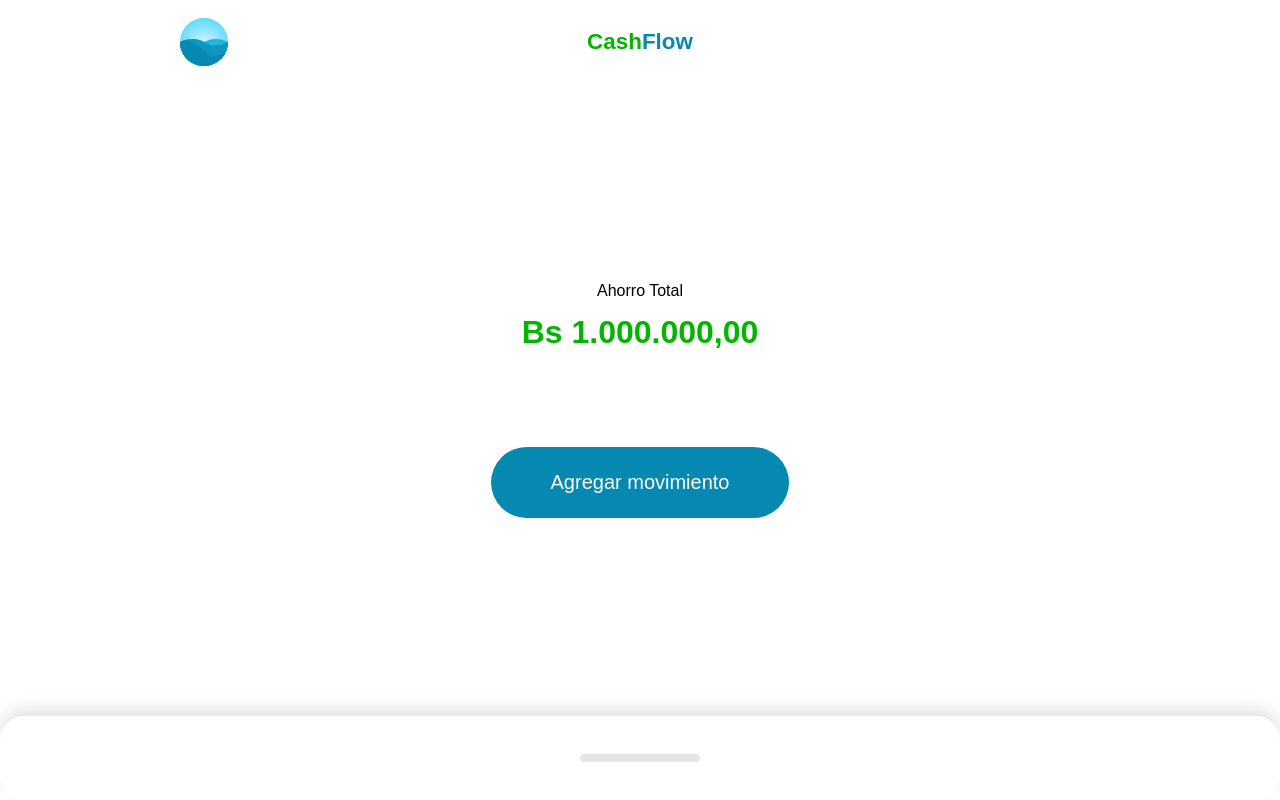
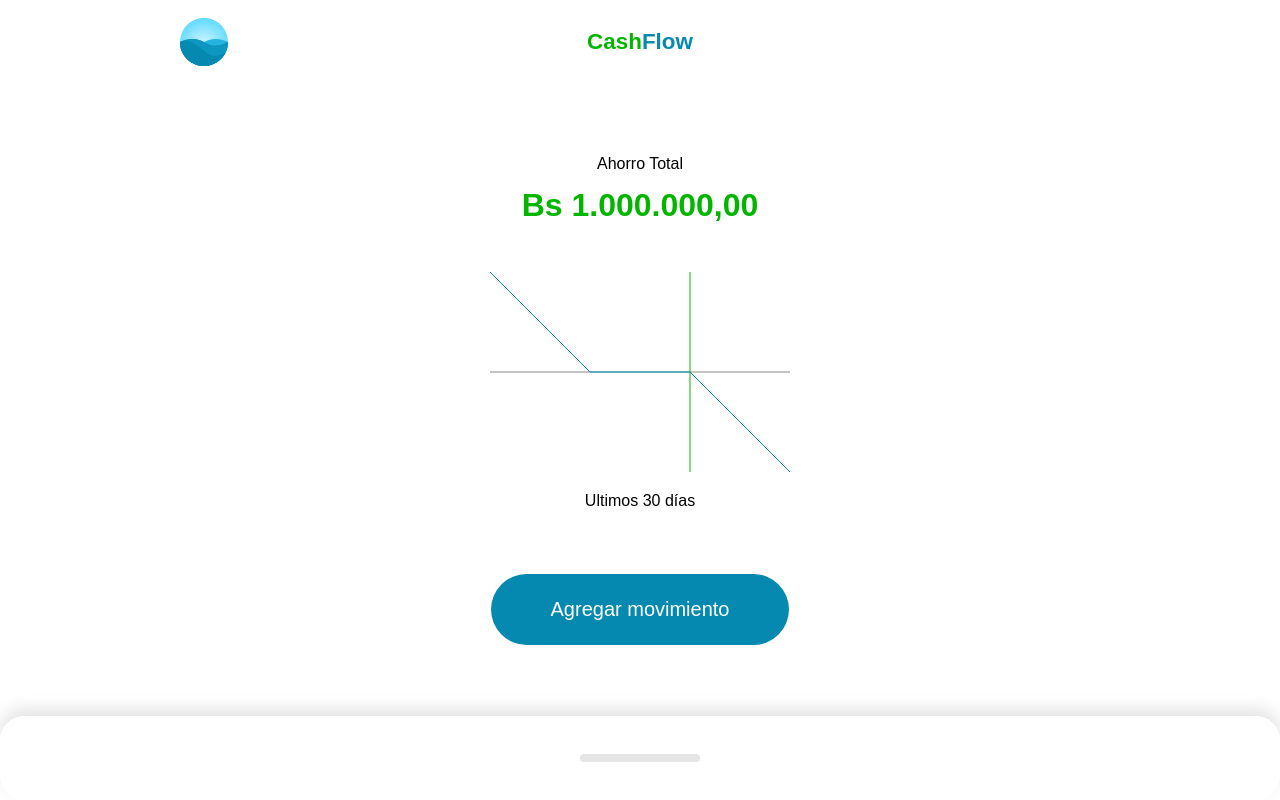
Before and after one commit to mnava25/cashflow_platzi, a Vue app: page / in a window 1280 px wide. Built offline with nearby package versions, Linux system fonts and the light colour scheme.

Commit message:
[FEATURE] grafico

```diff
--- a/src/components/Home.vue
+++ b/src/components/Home.vue
@@ -5,7 +5,9 @@
     </template>
     <template #resume>
       <Resume :label="'Ahorro Total'" :amount="amount" :total-amount="1000000">
-        <template #graphic></template>
+        <template #graphic>
+          <Graphic></Graphic>
+        </template>
         <template #action>
           <Action></Action>
         </template>
@@ -22,8 +24,10 @@
 import Resume from "@/components/Resume/Index.vue";
 import Movements from "@/components/Movements/Index.vue";
 import Action from "@/components/Action.vue";
+import Graphic from "@/components/Resume/Graphic.vue";
 export default {
   components: {
+    Graphic,
     Action,
     Layout,
     Header,
--- /dev/null
+++ b/src/components/Resume/Graphic.vue
@@ -0,0 +1,41 @@
+<script setup></script>
+
+<template>
+  <div>
+    <svg viewBox="0 0 300 200">
+      <line
+        stroke="#c4c4c4"
+        stroke-width="2"
+        x1="0"
+        y1="100"
+        x2="300"
+        y2="100"
+      />
+      <polyline
+        fill="none"
+        stroke="#0689B0"
+        stroke-witdh="2"
+        points="0,0 100,100 200,100 300,200"
+      />
+      <line
+        stroke="#04b500"
+        stroke-witdh="2"
+        x1="200"
+        y1="0"
+        x2="200"
+        y2="200"
+      />
+    </svg>
+    <p>Ultimos 30 días</p>
+  </div>
+</template>
+
+<style scoped>
+svg {
+  width: 100%;
+}
+
+p {
+  text-align: center;
+}
+</style>
```
